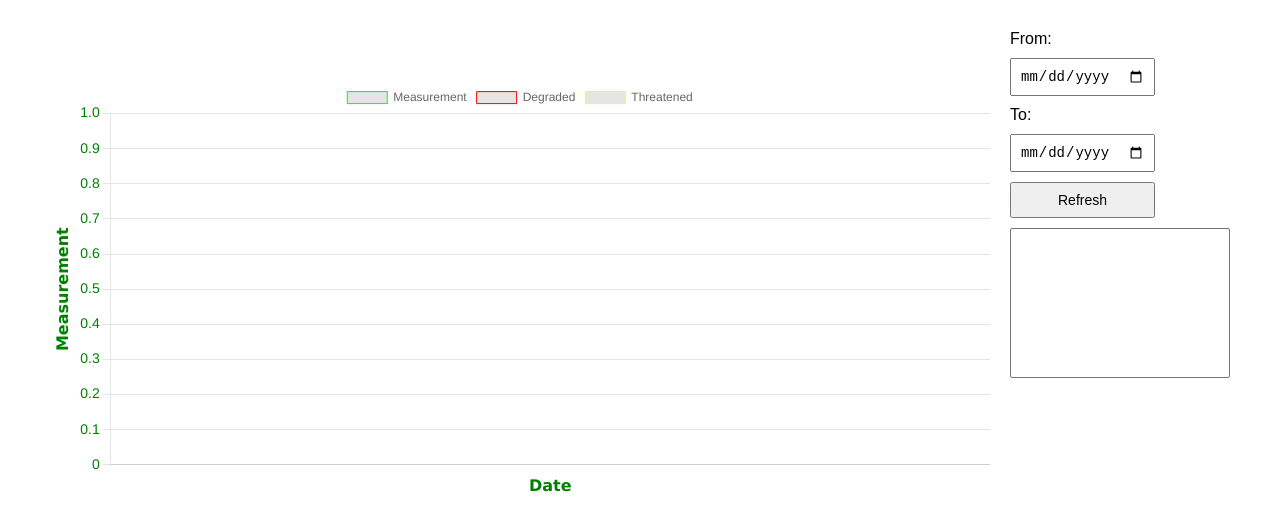
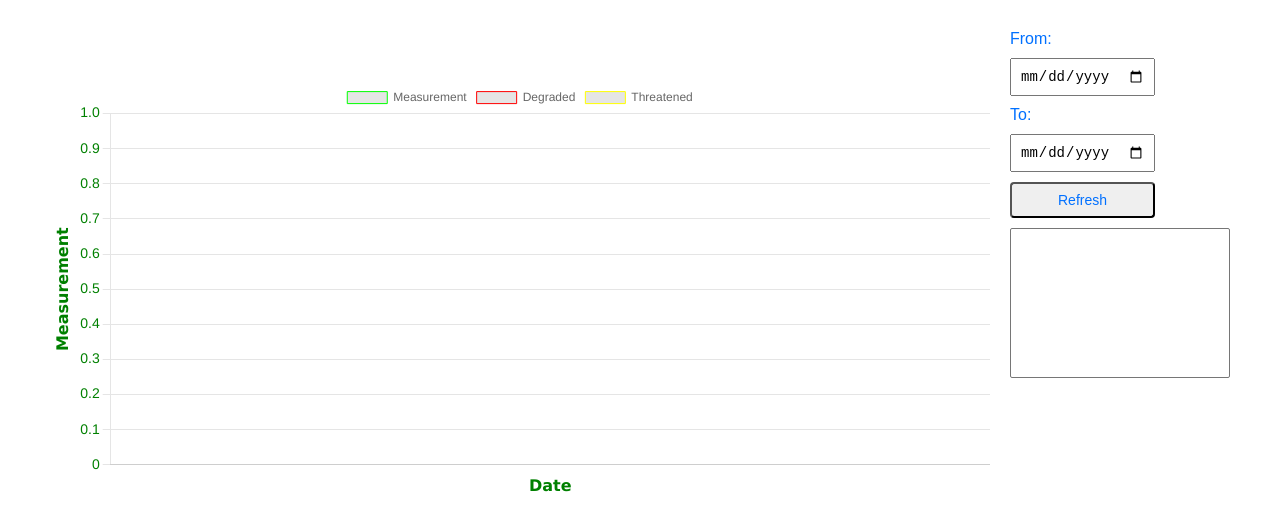
Before and after one commit to ashokvanam/aerialone-layer-attributes, a plain HTML site: page trendline.html in a window 1280 px wide. Drawn offline with nearby package versions, Linux system fonts and the light colour scheme; no server answers.

Commit message:
ui adjusted

```diff
--- a/trendline.html
+++ b/trendline.html
@@ -544,11 +544,17 @@
               display: flex;
               flex-direction: column;
               gap: 10px;
+              color: #0070ff;
+
             }
-
+            button{
+                border-radius: 4px;
+                color: #0070ff;
+            }
             #divDateControls input, #divDateControls button {
               padding: 8px;
               font-size: 14px;
+
             }
 
             #selExceptionTypes {
@@ -556,6 +562,7 @@
               height: 150px; /* Adjust height for better visibility */
               padding: 8px;
               font-size: 14px;
+
             }
 
             button {
```
